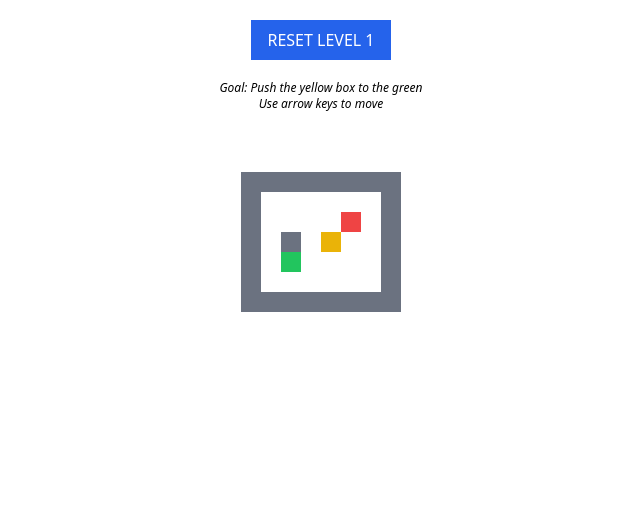
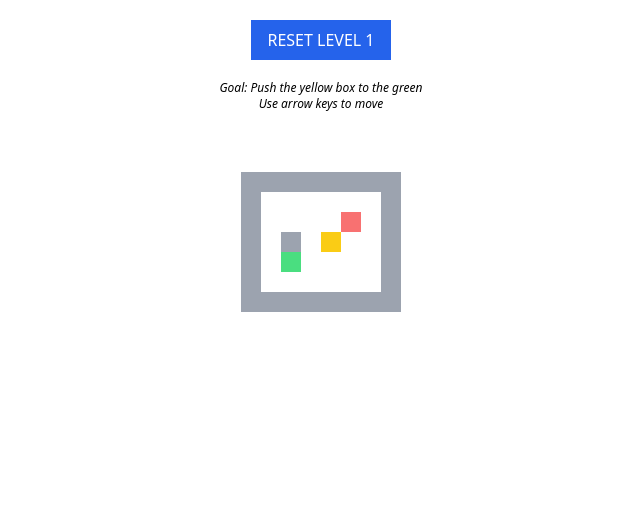
Before and after one commit to el120621/soko, a plain HTML site: page index.html in a window 1280 px wide. Shown: the whole page, without its empty margins (319-959 px from the left). Drawn offline with nearby package versions, Linux system fonts and the light colour scheme.

Commit message:
add comment

```diff
--- a/index.html
+++ b/index.html
@@ -25,7 +25,7 @@
         <button class="p-2 bg-red-200" @click="block='p'">Player</button>
         <button class="p-2 bg-slate-300" @click="block=null">Space</button>
     </section>
-
+<!--  BAT NANDITO KA? WALANG SAGOT DITO OY! HAHAHA -->
     <main class="flex justify-center items-center flex-col">
         <button class="2xl bg-blue-600 text-white px-4 py-2 mt-5" @click="setLevel(currentLevel);checkGoal()" x-text="`RESET LEVEL ${currentLevel+1}`"></button>
         <p class="text-xs mt-5 italic text-center">Goal: Push the yellow box to the green<br>Use arrow keys to move</p>
@@ -148,10 +148,10 @@
                 this.board[i+x+x][j+y+y] = 'b'
             },
             cellColor(cell){
-                if(cell=='p') return 'bg-red-500'
-                if(cell=='w') return 'bg-gray-500'
-                if(cell=='a') return 'bg-green-500'
-                if(cell=='b') return 'bg-yellow-500'
+                if(cell=='p') return 'bg-red-400'
+                if(cell=='w') return 'bg-gray-400'
+                if(cell=='a') return 'bg-green-400'
+                if(cell=='b') return 'bg-yellow-400'
                 if(!cell) return this.devMode?'bg-black/20':'bg-white'
             },
             position() {
```
